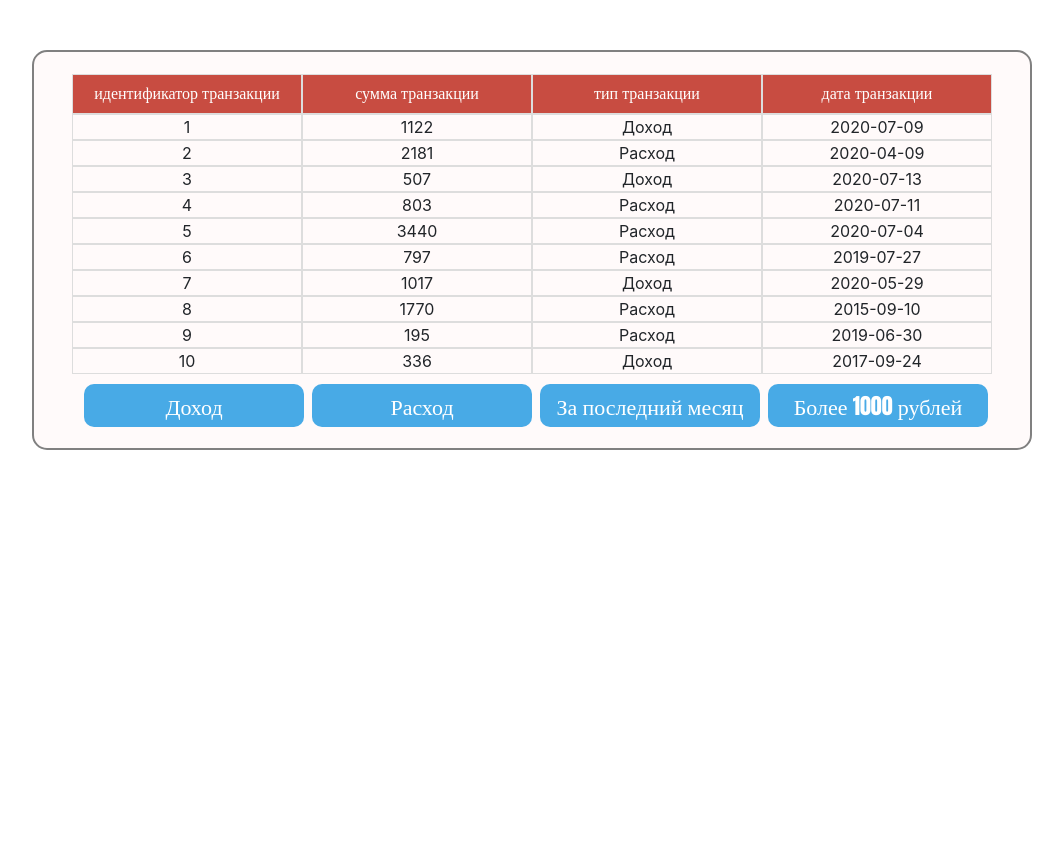
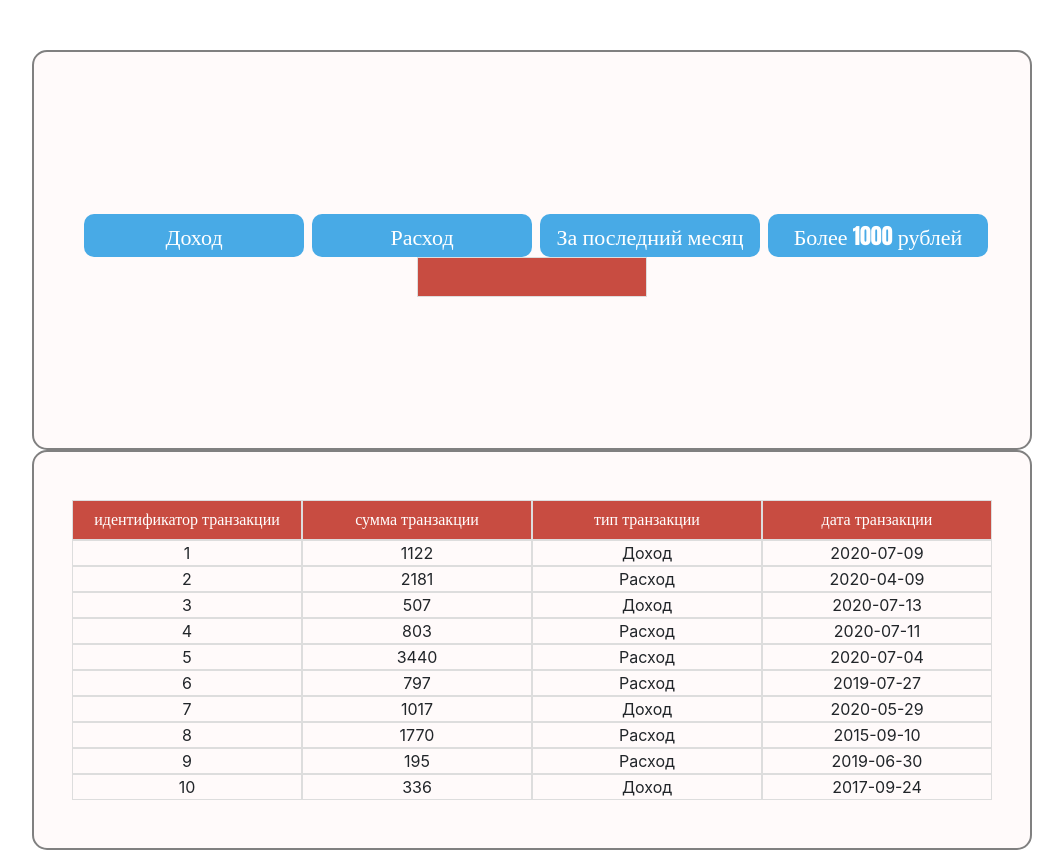
Before and after one commit to Norpa1/Test-Task, a React (Create React App) app: page / in a window 1280 px wide. Shown: the whole page, without its empty margins (108-1171 px from the left). Before the commit the page ends 800 px from the top, so only its background shows below. Built offline with nearby package versions, Linux system fonts and the light colour scheme.

Commit message:
Update App.js

```diff
--- a/src/App.js
+++ b/src/App.js
@@ -1,15 +1,13 @@
-import React, { Component } from 'react';
+import React, { Component } from 'react'
 import './App.scss';
 import Table from "./TableComponents/WholefTable.js"
-import TableRow from "./TableComponents/TileOfTable.js"
 import data from "./demo_json.json"
-
+import TableTitle from "./TableComponents/TitleOf.js";
 
 const Filters = ["Доход","Расход","За последний месяц","Более 1000 рублей"]
 var NewTrancastionsArray = data.results
 
-
-function TableFilters(o) {
+function TableFilters (o) {
 
 	var today = new Date();
 
@@ -34,12 +32,12 @@ function TableFilters(o) {
 
  	for (var i=0;i<ActiveFilters.length;i++) {
 
- 	if (ActiveFilters[i].innerHTML == Filters[0]) {
+ 	if (ActiveFilters[i].innerHTML == Filters[0]){
  		var Condition1 = true
  		WholeCondition = WholeCondition +ConditionText1
  	}
 
- 	if (ActiveFilters[i].innerHTML == Filters[1]) {
+ 	if (ActiveFilters[i].innerHTML == Filters[1]){
  		var Condition2 = true
 		WholeCondition = WholeCondition +ConditionText2
  	}
@@ -49,13 +47,12 @@ function TableFilters(o) {
 		WholeCondition = WholeCondition +ConditionText3
  	}
 
- 	if (ActiveFilters[i].innerHTML == Filters[3]) {
+ 	if (ActiveFilters[i].innerHTML == Filters[3]){
  		var Condition4 = true
 		WholeCondition = WholeCondition + ConditionText4
  	}
 
  	}
-
 
  	WholeCondition = WholeCondition.replace(/\) /g, ')&&').replace(/.$/,"").replace(/.$/,"")
  	if ( Condition1 == true && Condition2 == true) {
@@ -80,7 +77,6 @@ function TableFilters(o) {
 }
 
 
-
 class App extends React.Component {
 
 	constructor() {
@@ -91,9 +87,7 @@ class App extends React.Component {
 			isShow:false
 		}
 	}
-
-	TableFilter=(e)=>{
-
+	TableFilter = e =>{
 		this.setState({
       		TransactionsArray: TableFilters(e),
       		isShow:false
@@ -105,17 +99,18 @@ class App extends React.Component {
 	return (
     <div className='TABLEcontainer'>
 		<div className="Wrapper">
-			<Table TransactionsArray={TransactionsArray} />
-			<div>
+		    <div className="row">
 				<div onClick={e => this.TableFilter(e)} className="Button" >{Filters[0]}</div>
 				<div onClick={e => this.TableFilter(e)} className="Button" >{Filters[1]}</div>
 				<div onClick={e => this.TableFilter(e)} className="Button" >{Filters[2]}</div>
 				<div onClick={e => this.TableFilter(e)} className="Button" >{Filters[3]}</div>
-			</div>
-
+		    </div>
+		    <TableTitle/>
 		</div>
-	</div>
-
+		<div className="Wrapper">
+			<Table TransactionsArray={TransactionsArray} />
+		</div>
+</div>
 	)
 }
 }
```
